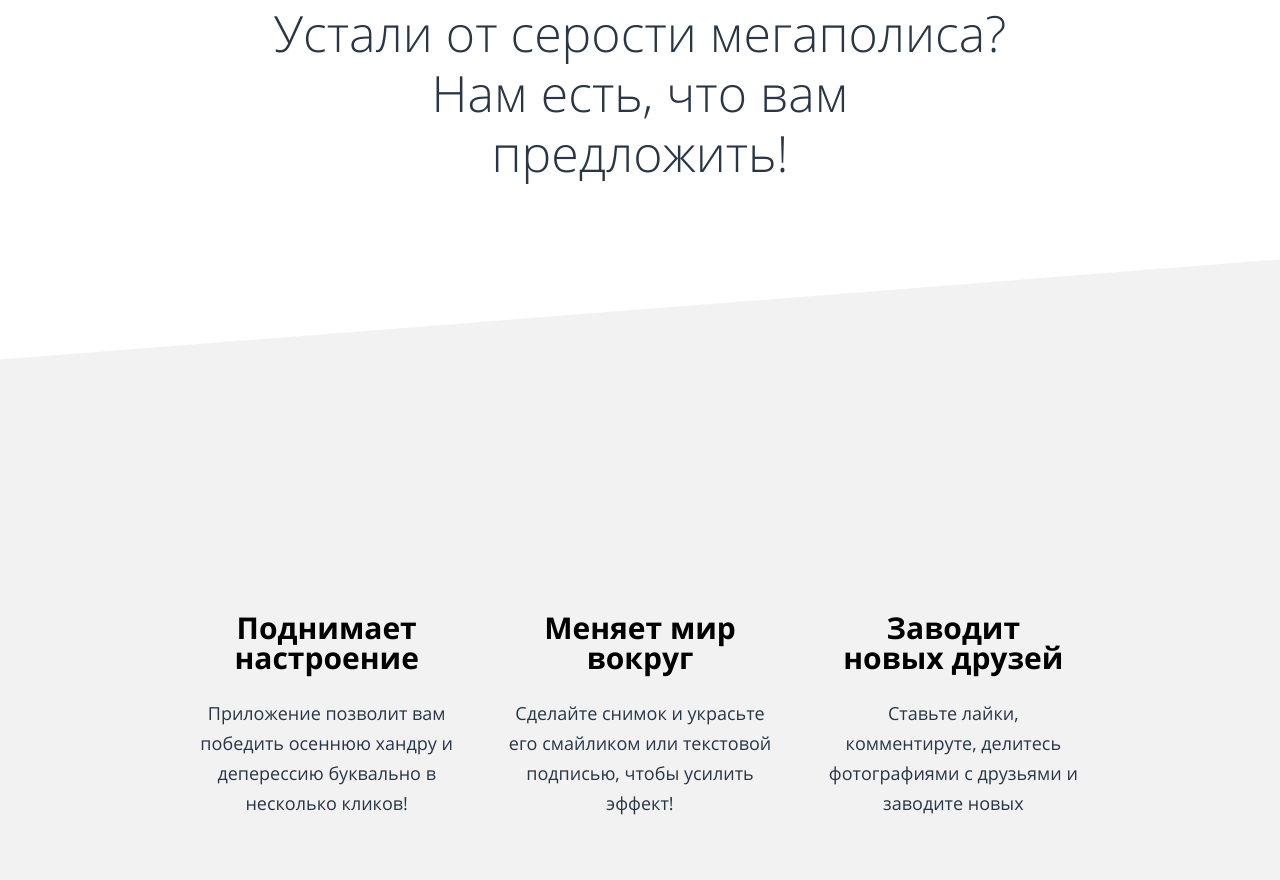
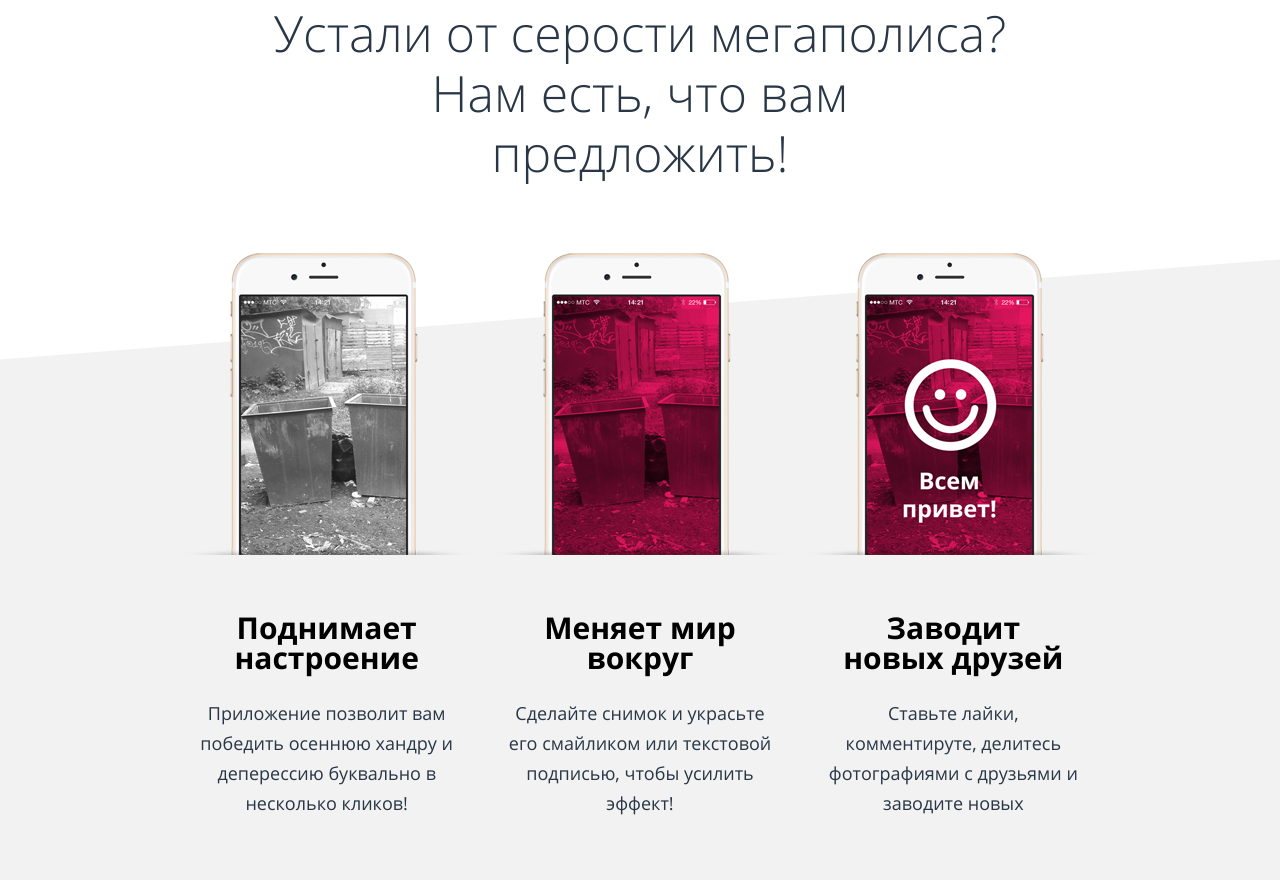
Before and after one commit to ndgo/24620-pink, a website: page index.html in a window 1280 px wide. Shown: the part 920-1800 px from the top of the page. Drawn offline with nearby package versions, Linux system fonts and the light colour scheme; some packages are replaced by stand-ins of ours; files that its build step writes are made by us from their sources; files whose address does not match are found by name.

Commit message:
added iphone styles

```diff
--- a/index.html
+++ b/index.html
@@ -82,17 +82,17 @@
     <div class="features">
       <div class="features__container">
         <ul class="features__list">
-          <li class="features__item">
+          <li class="features__item features__item--in-list">
             <h2 class="features__item-title">Поднимает настроение</h2>
             <p class="features__item-description">Приложение позволит вам победить осеннюю хандру и деперессию буквально
               в несколько кликов!</p>
           </li>
-          <li class="features__item">
+          <li class="features__item features__item--in-list">
             <h2 class="features__item-title">Меняет мир вокруг</h2>
             <p class="features__item-description">Сделайте снимок и украсьте его смайликом или текстовой подписью, чтобы
               усилить эффект!</p>
           </li>
-          <li class="features__item">
+          <li class="features__item features__item--in-list">
             <h2 class="features__item-title">Заводит новых друзей</h2>
             <p class="features__item-description">Ставьте лайки, комментируте, делитесь фотографиями с друзьями и
               заводите новых</p>
--- a/sass/blocks/_features.scss
+++ b/sass/blocks/_features.scss
@@ -188,6 +188,8 @@
   }
 
   .features__item {
+    position: relative;
+
     width: 33%;
 
     padding-left: 25px;
@@ -196,6 +198,29 @@
     margin-top: -50px;
 
     text-align: center;
+  }
+
+  .features__item--in-list:before {
+    width: 292px;
+    height: 302px;
+
+    content: "";
+    position: absolute;
+    top: 45px;
+    left: 50%;
+    transform: translateX(-50%);
+  }
+
+  .features__item--in-list:first-child:before {
+    background-image: url("../img/iphone-screen-1-desktop@1x.png");
+  }
+
+  .features__item--in-list:nth-child(2):before {
+    background-image: url("../img/iphone-screen-2-desktop@1x.png");
+  }
+
+  .features__item--in-list:last-child:before {
+    background-image: url("../img/iphone-screen-3-desktop@1x.png");
   }
 
   .features__item-title {
```
